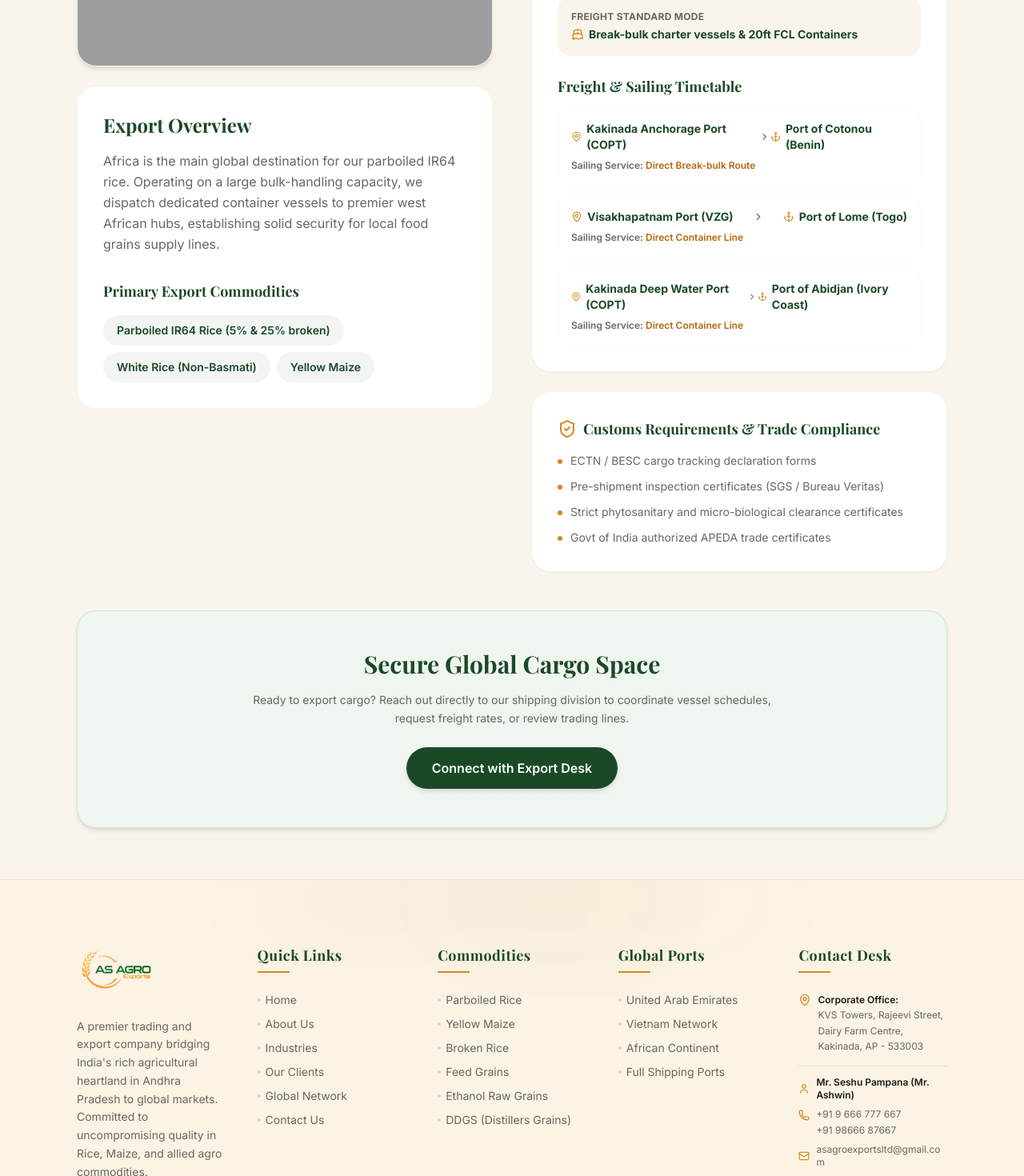
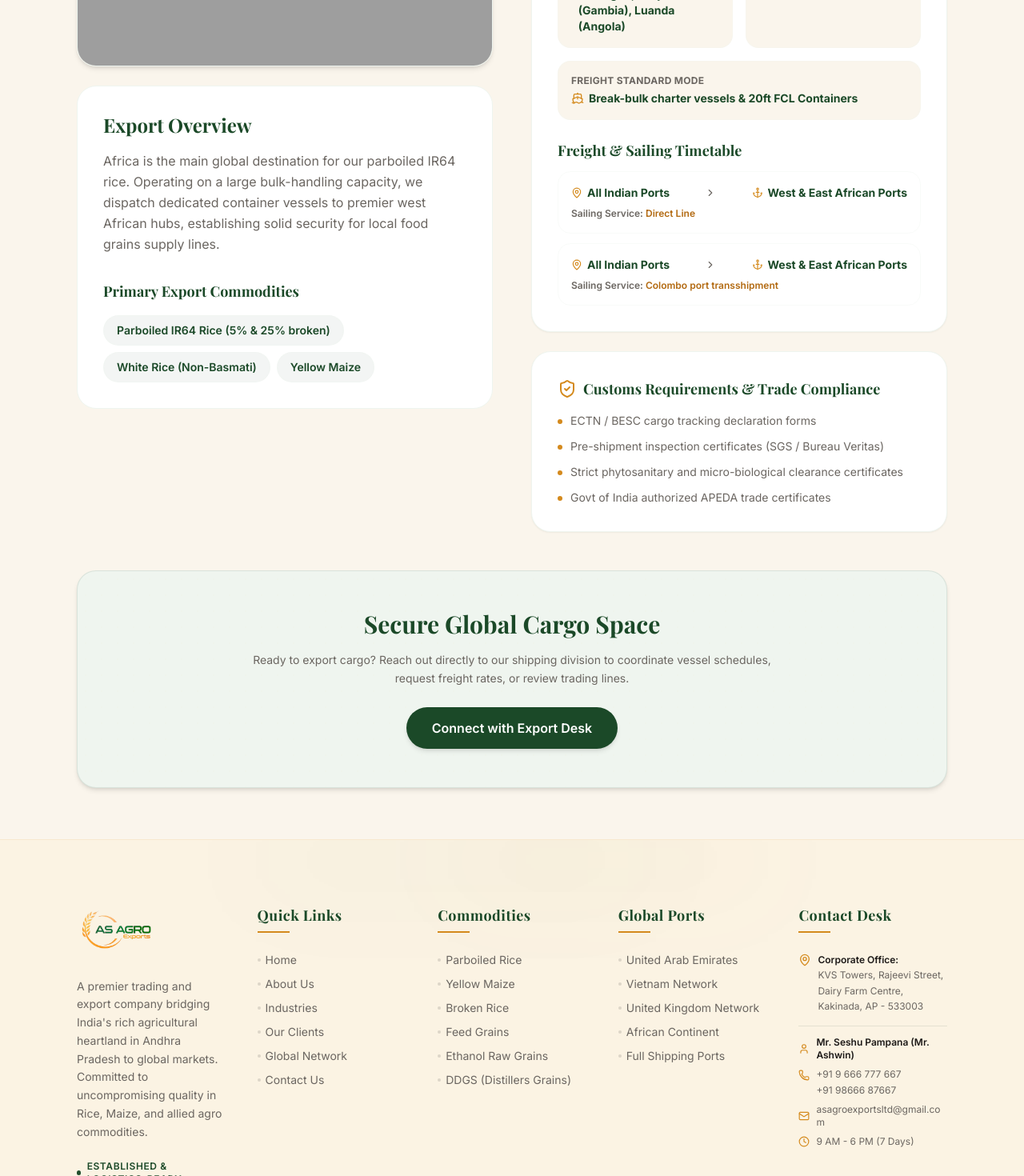
Before and after one commit to Nikhilesh-0007/Agro, a React (Vite) app: page /export-countries/africa in a window 1280 px wide. Shown: the part 692-2162 px from the top of the page at 80% size. Built offline with nearby package versions, Linux system fonts and the light colour scheme; grey boxes are pictures that could not be loaded; a web font is replaced by a local one.

Commit message:
Update maize images, uniform shipping routes from All Indian Ports, add UK export destinations, and align Verified Trade Certifications grid

```diff
--- a/src/components/EthanolClients.tsx
+++ b/src/components/EthanolClients.tsx
@@ -51,7 +51,7 @@ export default function EthanolClients() {
           </p>
           <h2 className="font-heading text-4xl font-bold text-green-primary md:text-5xl">Ethanol Plant Clients</h2>
           <p className="mt-4 text-sm leading-relaxed text-neutral-stone md:text-base">
-            Supplying grains to leading ethanol producers across Andhra Pradesh and Odisha.
+            Here are a few of our clients.
           </p>
         </div>
 
--- a/src/components/Footer.tsx
+++ b/src/components/Footer.tsx
@@ -29,6 +29,7 @@ export default function Footer() {
   const network = [
     { label: "United Arab Emirates", to: "/export-countries/uae" },
     { label: "Vietnam Network", to: "/export-countries/vietnam" },
+    { label: "United Kingdom Network", to: "/export-countries/uk" },
     { label: "African Continent", to: "/export-countries/africa" },
     { label: "Full Shipping Ports", to: "/export-countries" },
   ];
--- a/src/components/Navbar.tsx
+++ b/src/components/Navbar.tsx
@@ -27,6 +27,7 @@ const links = [
     dropdown: [
       { label: "United Arab Emirates", to: "/export-countries/uae" },
       { label: "Vietnam", to: "/export-countries/vietnam" },
+      { label: "United Kingdom", to: "/export-countries/uk" },
       { label: "African Continent", to: "/export-countries/africa" }
     ]
   },
--- a/src/pages/AboutPage.tsx
+++ b/src/pages/AboutPage.tsx
@@ -9,7 +9,6 @@ import founderImg from "@/assets/image.png";
 export default function AboutPage() {
   const certs = [
     { title: "APEDA Registration", agency: "Ministry of Commerce, India", code: "Agricultural Products Export Authority" },
-    { title: "ISO 9001:2015", agency: "Accredited Quality Standard", code: "Quality Management Certified" },
     { title: "Phytosanitary Clearance", agency: "Ministry of Agriculture", code: "Accredited Pest & Bio Clearance" },
     { title: "Fumigation Endorsement", agency: "Govt Authorized Agencies", code: "Customs Clearance Approved" }
   ];
@@ -55,10 +54,10 @@ export default function AboutPage() {
                   Mr. Seshu Pampana (Mr. Ashwin) is a visionary agribusiness leader whose life and career are deeply rooted in a multigenerational farming legacy. By uniting this rich agricultural heritage with extensive expertise in global trade, he established A S Agro Exports, a company renowned for its sustainable supply chains and world-class commodity exports.
                 </p>
                 <p>
-                  Recognizing the critical global shift toward renewable energy, Mr. Pampana has strategically expanded the company’s horizons, specializing in the vital supply of rice and agricultural residues to state-of-the-art ethanol plants. His dynamic leadership seamlessly unites traditional farming roots with modern green energy initiatives, creating a bridge from local growers to international industrial markets.
+                  Recognizing the critical global shift toward renewable energy, Mr. Seshu Pampana has strategically expanded the company’s horizons, specializing in the vital supply of rice and agricultural residues to state-of-the-art ethanol plants. His dynamic leadership seamlessly unites traditional farming roots with modern green energy initiatives, creating a bridge from local growers to international industrial markets.
                 </p>
                 <p>
-                  Driven by an enduring family legacy of integrity and innovation, Mr. Pampana ensures that A S Agro Exports is not just participating in global trade—it is actively pioneering eco-friendly solutions for a sustainable tomorrow.
+                  Driven by an enduring family legacy of integrity and innovation, Mr. Seshu Pampana ensures that A S Agro Exports is not just participating in global trade—it is actively pioneering eco-friendly solutions for a sustainable tomorrow.
                 </p>
               </div>
 
@@ -195,7 +194,7 @@ export default function AboutPage() {
             <h2 className="font-heading text-3xl font-bold text-green-primary md:text-4xl">Verified Trade Certifications</h2>
           </div>
 
-          <div className="grid gap-6 sm:grid-cols-2 lg:grid-cols-4">
+          <div className="grid gap-6 sm:grid-cols-2 lg:grid-cols-3 max-w-5xl mx-auto">
             {certs.map((c, idx) => (
               <div key={idx} className="rounded-2xl border border-green-tint bg-white p-6 shadow-sm flex flex-col items-center text-center">
                 <div className="mb-4 flex h-12 w-12 items-center justify-center rounded-full bg-green-tint text-green-primary">
--- a/src/pages/CommoditiesPage.tsx
+++ b/src/pages/CommoditiesPage.tsx
@@ -6,7 +6,7 @@ import { ChevronRight, ArrowRight, Table, ShieldAlert } from "lucide-react";
 
 // Import authentic local assets
 import irImg from "@/assets/ir.png";
-import maizeImg from "@/assets/maize.jpg";
+import maizeImg from "@/assets/image copy 3.png";
 import brRiceImg from "@/assets/br_rice.png";
 import ddgsImg from "@/assets/DDGS.png";
 import brandPrettyMamaImg from "@/assets/brand_pretty_mama.jpg";
--- a/src/pages/CommodityDetailPage.tsx
+++ b/src/pages/CommodityDetailPage.tsx
@@ -6,7 +6,7 @@ import { useState } from "react";
 
 // Import authentic local assets
 import irImg from "@/assets/ir.png";
-import maizeImg from "@/assets/maize.jpg";
+import maizeImg from "@/assets/image copy 3.png";
 import brRiceImg from "@/assets/br_rice.png";
 import ddgsImg from "@/assets/DDGS.png";
 import brandPrettyMamaImg from "@/assets/brand_pretty_mama.jpg";
--- a/src/pages/ExportDetailPage.tsx
+++ b/src/pages/ExportDetailPage.tsx
@@ -31,10 +31,10 @@ const destinationData: Record<string, {
       "Certificate of Origin (APEDA certified)",
       "Strict labeling detailing net weight, origin, and pack date in Arabic/English"
     ],
-    certifications: ["ISO 9001:2015", "APEDA Registration", "HACCP Food Safety Certificate"],
+    certifications: ["APEDA Registration", "HACCP Food Safety Certificate"],
     routes: [
-      { from: "Visakhapatnam Port (VZG)", to: "Jebel Ali Port (DXB)", stopovers: "Direct Line" },
-      { from: "Kakinada Deep Water Port (COPT)", to: "Jebel Ali Port (DXB)", stopovers: "Colombo port transshipment" }
+      { from: "All Indian Ports", to: "Jebel Ali Port (DXB)", stopovers: "Direct Line" },
+      { from: "All Indian Ports", to: "Jebel Ali Port (DXB)", stopovers: "Colombo port transshipment" }
     ]
   },
   vietnam: {
@@ -54,8 +54,8 @@ const destinationData: Record<string, {
     ],
     certifications: ["APEDA Export Clearance", "Fumigation Endorsement", "SGS Quantity & Quality Certificate"],
     routes: [
-      { from: "Kakinada Port (COPT)", to: "Ho Chi Minh Port (SGN)", stopovers: "Direct Bulk Line" },
-      { from: "Visakhapatnam Port (VZG)", to: "Haiphong Port (HPH)", stopovers: "Singapore Port Transshipment" }
+      { from: "All Indian Ports", to: "Ho Chi Minh / Haiphong Ports", stopovers: "Direct Line" },
+      { from: "All Indian Ports", to: "Ho Chi Minh / Haiphong Ports", stopovers: "Colombo port transshipment" }
     ]
   },
   africa: {
@@ -63,7 +63,7 @@ const destinationData: Record<string, {
     flag: "🌍",
     image: "https://images.unsplash.com/photo-1489392191049-fc10c97e64b6?auto=format&fit=crop&w=1200&q=80",
     desc: "Africa is the main global destination for our parboiled IR64 rice. Operating on a large bulk-handling capacity, we dispatch dedicated container vessels to premier west African hubs, establishing solid security for local food grains supply lines.",
-    port: "Cotonou (Benin), Lome (Togo), Abidjan (Ivory Coast), Conakry (Guinea)",
+    port: "Cotonou (Benin), Lome (Togo), Abidjan (Ivory Coast), Conakry (Guinea), Freetown (Sierra Leone), Dakar (Senegal), Banjul (Gambia), Luanda (Angola)",
     transit: "25 - 32 Days",
     freightType: "Break-bulk charter vessels & 20ft FCL Containers",
     commodities: ["Parboiled IR64 Rice (5% & 25% broken)", "White Rice (Non-Basmati)", "Yellow Maize"],
@@ -75,9 +75,29 @@ const destinationData: Record<string, {
     ],
     certifications: ["APEDA Registered Export", "SGS Grade-A Seal", "Phytosanitary Clearance Certificate"],
     routes: [
-      { from: "Kakinada Anchorage Port (COPT)", to: "Port of Cotonou (Benin)", stopovers: "Direct Break-bulk Route" },
-      { from: "Visakhapatnam Port (VZG)", to: "Port of Lome (Togo)", stopovers: "Direct Container Line" },
-      { from: "Kakinada Deep Water Port (COPT)", to: "Port of Abidjan (Ivory Coast)", stopovers: "Direct Container Line" }
+      { from: "All Indian Ports", to: "West & East African Ports", stopovers: "Direct Line" },
+      { from: "All Indian Ports", to: "West & East African Ports", stopovers: "Colombo port transshipment" }
+    ]
+  },
+  uk: {
+    name: "United Kingdom",
+    flag: "🇬🇧",
+    image: "https://images.unsplash.com/photo-1526129318478-62ed807ebdf9?auto=format&fit=crop&w=1200&q=80",
+    desc: "The United Kingdom represents our premier European destination. We supply premium non-basmati rice varieties and feed ingredients to major wholesale distributors and food processing sectors across Great Britain, ensuring compliance with strict European food standards.",
+    port: "Port of Felixstowe / Port of London",
+    transit: "20 - 24 Days",
+    freightType: "Containerized Cargo (20ft FCL)",
+    commodities: ["Parboiled IR64 Rice", "White Rice (Non-Basmati)", "Broken Rice"],
+    customs: [
+      "Customs Import Declaration (C88)",
+      "Accredited Phytosanitary Certificate from Govt of India",
+      "SGS Grade & Quality Certification",
+      "Bilingual English labeling detailing net weight, origin, and importer details"
+    ],
+    certifications: ["APEDA Registration", "HACCP Food Safety Certificate", "SGS Quality Assurance"],
+    routes: [
+      { from: "All Indian Ports", to: "Port of Felixstowe / London", stopovers: "Direct Line" },
+      { from: "All Indian Ports", to: "Port of Felixstowe / London", stopovers: "Colombo port transshipment" }
     ]
   }
 };
--- a/src/pages/ExportsPage.tsx
+++ b/src/pages/ExportsPage.tsx
@@ -29,6 +29,14 @@ export default function ExportsPage() {
       port: "Cotonou, Lome, Abidjan",
       transit: "25 - 32 Days",
       desc: "Dedicated break-bulk vessel dispatches feeding major markets across West and East Africa."
+    },
+    {
+      id: "uk",
+      flag: "🇬🇧",
+      name: "United Kingdom",
+      port: "Felixstowe / London",
+      transit: "20 - 24 Days",
+      desc: "Premium grade rice shipments and food raw materials shipped directly to British wholesale distribution partners."
     }
   ];
 
@@ -50,7 +58,7 @@ export default function ExportsPage() {
             </p>
           </div>
 
-          <div className="grid gap-8 md:grid-cols-3">
+          <div className="grid gap-8 sm:grid-cols-2 lg:grid-cols-4">
             {regions.map((r) => (
               <motion.div
                 key={r.id}
```
Also changed, not shown: src/assets/image copy 2.png (added), src/assets/image copy 3.png (added).
